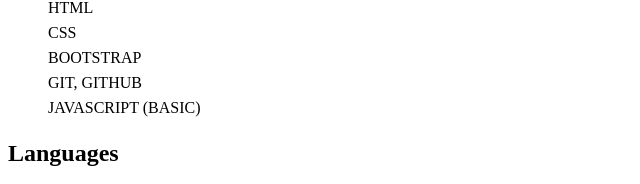
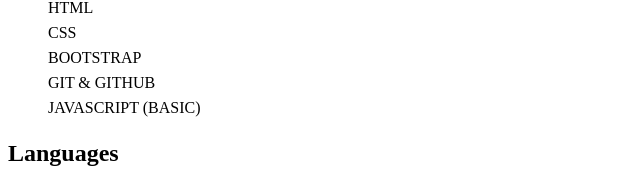
Before and after one commit to jahongirishmuhamedov/rsschool-cv, a plain HTML site: page index.html in a window 1280 px wide. Shown: the part 642-826 px from the top of the page, 0-640 px from the left. Drawn offline with Linux system fonts and the light colour scheme.

Commit message:
fix: html file

```diff
--- a/index.html
+++ b/index.html
@@ -48,7 +48,7 @@
         <li>HTML</li>
         <li>CSS</li>
         <li>BOOTSTRAP</li>
-        <li>GIT, GITHUB</li>
+        <li>GIT &amp; GITHUB</li>
         <li>JAVASCRIPT (BASIC)</li>
     </ul>
 </section>
```
Also changed, not shown: 1 other file.
